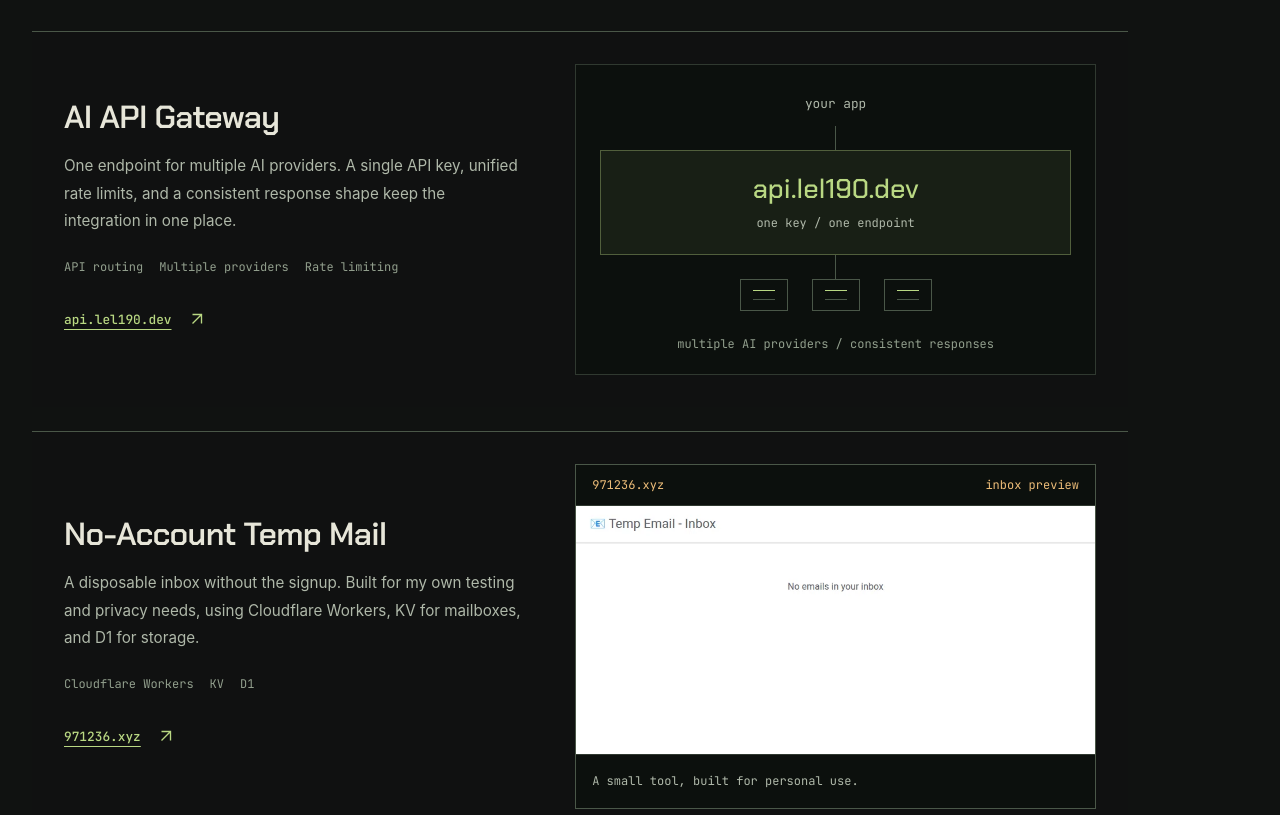
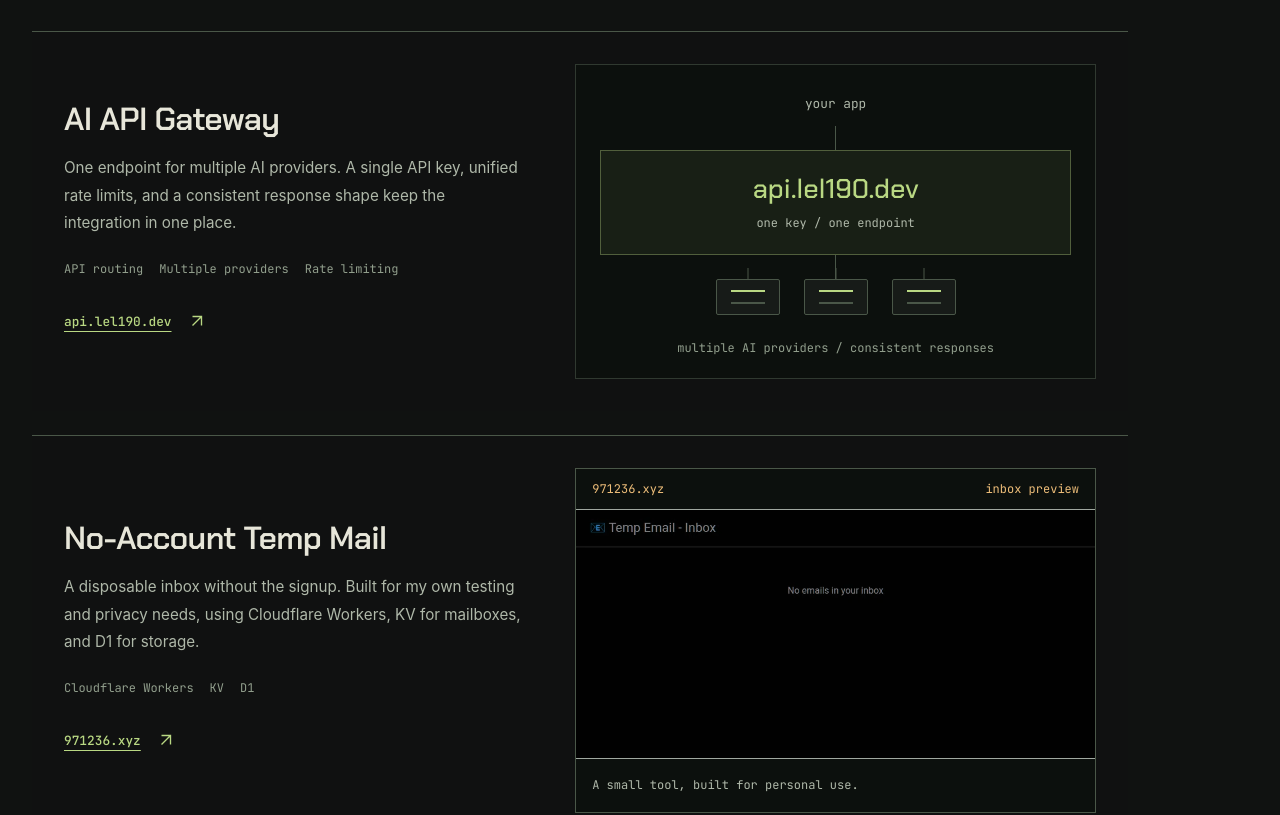
Before and after one commit to le-lel190/le-lel190, a React (Create React App) app: page / in a window 1280 px wide. Shown: the part 800-1615 px from the top of the page. Built offline with nearby package versions, Linux system fonts and the light colour scheme.

Commit message:
style: dark-theme temp mail preview and enhance api gateway diagram

```diff
--- a/src/components/Projects.js
+++ b/src/components/Projects.js
@@ -80,14 +80,43 @@
   gap: 24px;
   padding-top: 24px;
   background: linear-gradient(${props => props.theme.borderStrong}, ${props => props.theme.borderStrong}) center top / 1px 24px no-repeat;
-  span { width: 48px; height: 32px; border: 1px solid ${props => props.theme.borderStrong}; position: relative; }
-  span::after { content: ''; position: absolute; inset: 10px 12px; border-top: 1px solid ${props => props.theme.accent}; border-bottom: 1px solid ${props => props.theme.borderStrong}; }
+  span {
+    width: 64px;
+    height: 36px;
+    border: 1px solid ${props => props.theme.borderStrong};
+    background: ${props => props.theme.surface};
+    position: relative;
+    border-radius: 2px;
+  }
+  span::before {
+    content: '';
+    position: absolute;
+    top: -12px;
+    left: 50%;
+    transform: translateX(-50%);
+    width: 1px;
+    height: 12px;
+    background: ${props => props.theme.borderStrong};
+  }
+  span::after {
+    content: '';
+    position: absolute;
+    inset: 10px 14px;
+    border-top: 2px solid ${props => props.theme.accent};
+    border-bottom: 2px solid ${props => props.theme.borderStrong};
+  }
 `;
 const MailPreview = styled.figure`
   border: 1px solid ${props => props.theme.borderStrong};
   background: ${props => props.theme.panel};
   > div { display: flex; justify-content: space-between; gap: 12px; padding: 12px 16px; color: ${props => props.theme.warning}; font: 0.75rem ${props => props.theme.fontMono}; }
-  img { width: 100%; height: auto; border-block: 1px solid ${props => props.theme.border}; }
+  img {
+    width: 100%;
+    height: auto;
+    border-block: 1px solid ${props => props.theme.border};
+    filter: invert(0.92) hue-rotate(180deg) brightness(0.85) contrast(1.15);
+    display: block;
+  }
   figcaption { padding: 16px; color: ${props => props.theme.textDim}; font: 0.75rem/1.7 ${props => props.theme.fontMono}; }
 `;
 const WorkInProgress = styled.article`
```
